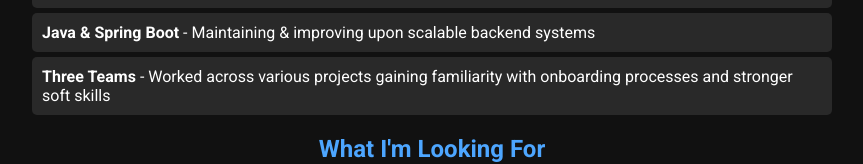
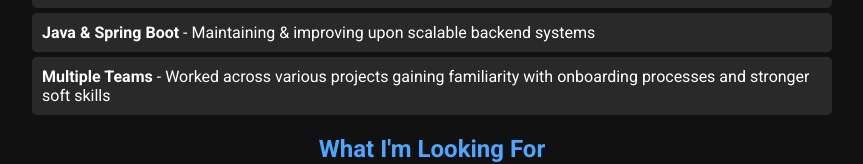
Before and after one commit to sadlycryingbird/personal-portfolio, a Next.js app: page /about in a window 1280 px wide. Shown: the part 460-624 px from the top of the page, without its empty margins (208-1071 px from the left). Built offline with nearby package versions, Linux system fonts and the light colour scheme.

Commit message:
added more test coverage

```diff
--- a/app/components/About.tsx
+++ b/app/components/About.tsx
@@ -19,7 +19,7 @@
           <li><strong>AWS Lambda & Step Functions</strong> - Building microservices for serverless applications using Node.js</li>
           <li><strong>Next.js & TypeScript</strong> - Developing front-end components and writing comprehensive unit tests using Jest</li>
           <li><strong>Java & Spring Boot</strong> - Maintaining & improving upon scalable backend systems</li>
-          <li><strong>Three Teams</strong> - Worked across various projects gaining familiarity with onboarding processes and stronger soft skills</li>
+          <li><strong>Multiple Teams</strong> - Worked across various projects gaining familiarity with onboarding processes and stronger soft skills</li>
         </ul>
 
         <h2>What I'm Looking For</h2>
```
Also changed, not shown: 1 other file (tests, documents, lock files or other folders).
